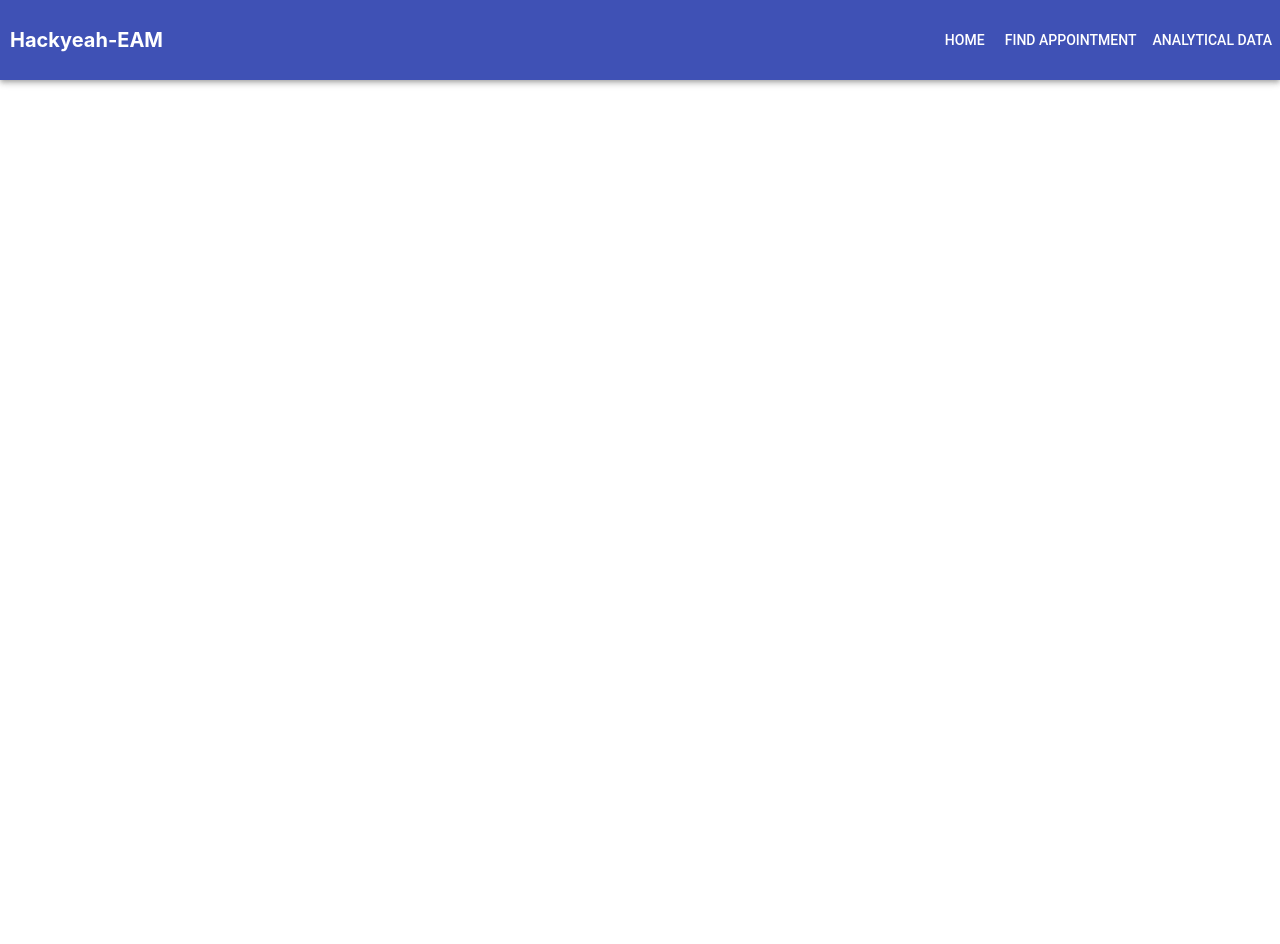
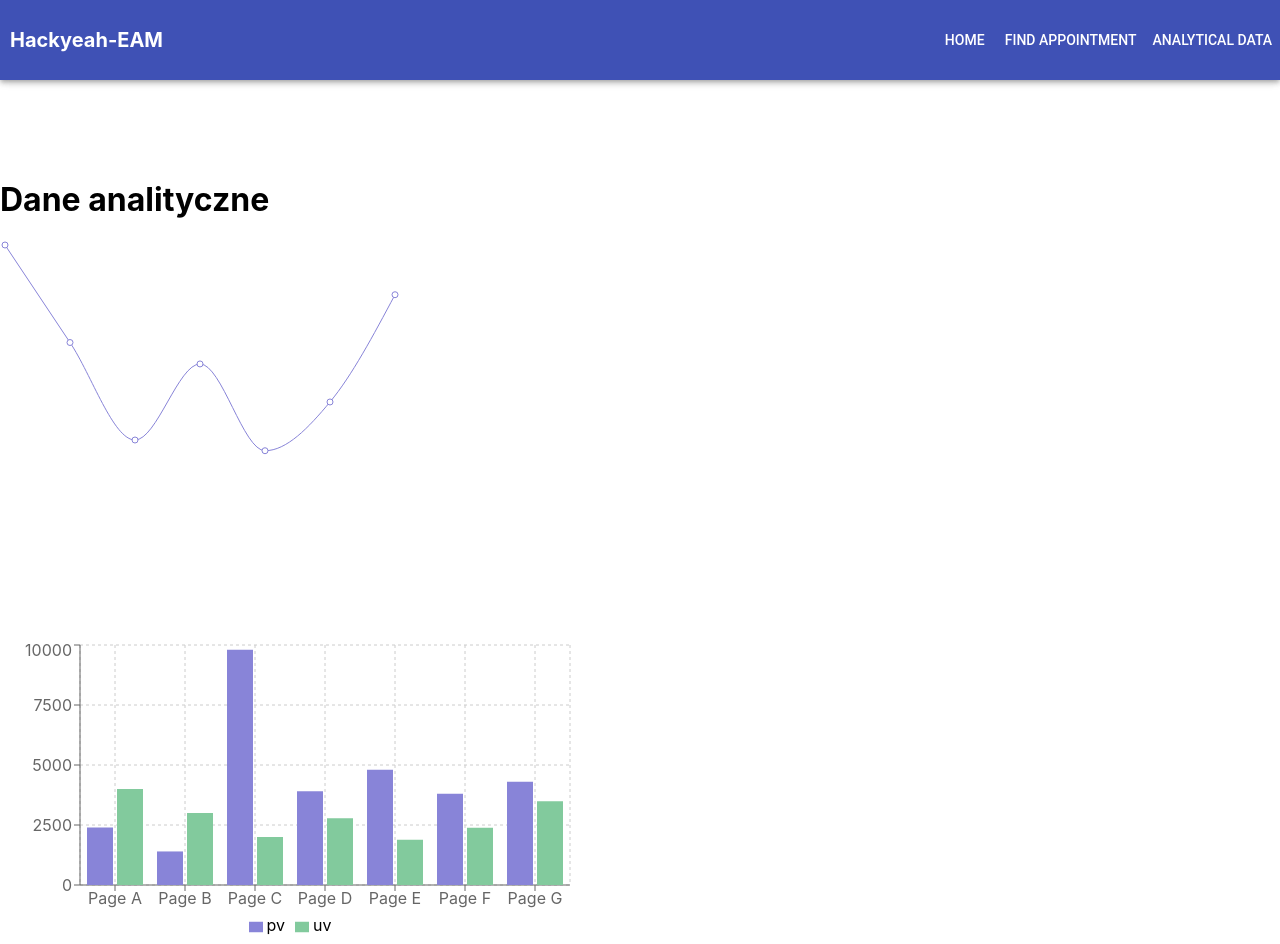
Before and after one commit to Rmiq/hackyeah-eam, a React (Create React App) app: page /dane-analityczne in a window 1280 px wide. Before the commit the page ends 800 px from the top, so only its background shows below. Built offline with nearby package versions, Linux system fonts and the light colour scheme; no server answers.

Commit message:
adding the sample charts

```diff
--- a/src/app/pages/Analytics/index.js
+++ b/src/app/pages/Analytics/index.js
@@ -1,6 +1,6 @@
 import React, {Component} from "react";
 import './styles.scss';
-import { LineChart, Line } from 'recharts';
+import { LineChart, Line, BarChart, CartesianGrid, XAxis, YAxis, Tooltip, Legend, Bar } from 'recharts';
 
 class Analytics extends Component {
 
@@ -15,25 +15,47 @@
         // }).then(data => {
         //     console.log(data);
         // })
-        console.log('test');
+
         fetch('https://0f9gctnbb6.execute-api.eu-central-1.amazonaws.com/hackyeah-eam/get-data')
            .then(function (response) {
                return response.json();
            })
            .then(function (myJson) {
-               console.log(JSON.stringify(myJson));
+            //    console.log(JSON.stringify(myJson));
+            // const data = JSON.stringify(myJson);
+
+
            });
     }
     render() {
-        return null;
+        const data = [
+            {name: 'Page A', uv: 4000, pv: 2400, amt: 2400},
+            {name: 'Page B', uv: 3000, pv: 1398, amt: 2210},
+            {name: 'Page C', uv: 2000, pv: 9800, amt: 2290},
+            {name: 'Page D', uv: 2780, pv: 3908, amt: 2000},
+            {name: 'Page E', uv: 1890, pv: 4800, amt: 2181},
+            {name: 'Page F', uv: 2390, pv: 3800, amt: 2500},
+            {name: 'Page G', uv: 3490, pv: 4300, amt: 2100},
+      ];
+      const data01 = [{name: 'Group A', value: 400}, {name: 'Group B', value: 300},
+                  {name: 'Group C', value: 300}, {name: 'Group D', value: 200}]
+
         return (
-
             <div className="analytics-heading">
                 <h1>Dane analityczne</h1>
                 <div className="charts-container">
-                    {/* <LineChart width={400} height={400} data={data}>
+                    <LineChart width={400} height={400} data={data}>
                         <Line type="monotone" dataKey="uv" stroke="#8884d8" />
-                    </LineChart> */}
+                    </LineChart>
+                    <BarChart width={600} height={300} data={data} margin={{top: 5, right: 30, left: 20, bottom: 5}}>
+                        <CartesianGrid strokeDasharray="3 3"/>
+                        <XAxis dataKey="name"/>
+                        <YAxis/>
+                        <Tooltip/>
+                        <Legend />
+                        <Bar dataKey="pv" fill="#8884d8" />
+                        <Bar dataKey="uv" fill="#82ca9d" />
+                    </BarChart>
                 </div>
             </div>
         )
```
